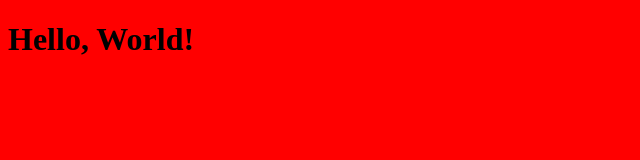
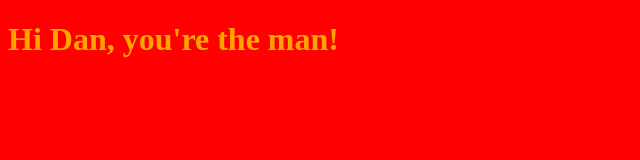
Before and after one commit to danieladamberg/danieladamberg.github.io, a plain HTML site: page index.html in a window 1280 px wide. Shown: the whole page, without its empty margins (0-640 px from the left). Drawn offline with Linux system fonts and the light colour scheme.

Commit message:
Second commit!

```diff
--- a/index.html
+++ b/index.html
@@ -1,9 +1,14 @@
 <!DOCTYPE html>
+<style>
+h1 {
+	color: orange;
+}
+</style>
 <html>
     <head>
         <link rel="stylesheet" href="style.css">
     </head>
     <body>
-        <h1>Hello, World!</h1>
+        <h1>Hi Dan, you're the man!</h1>
     </body>
 </html>
```
